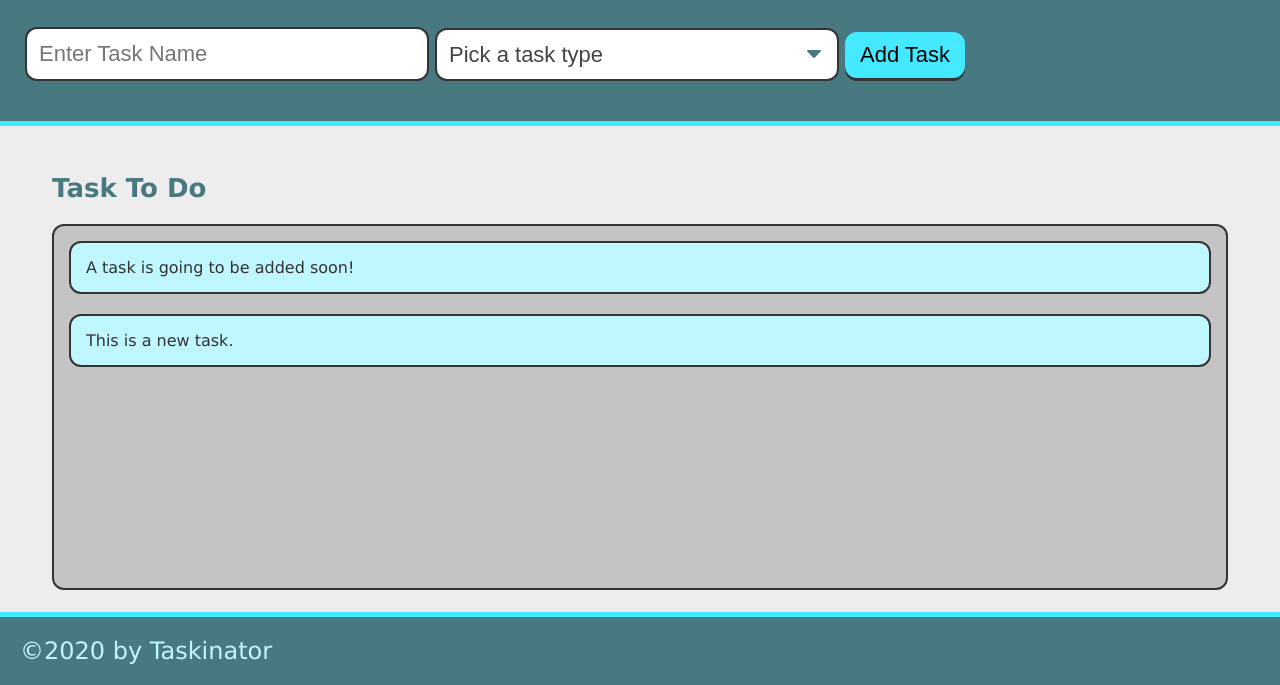
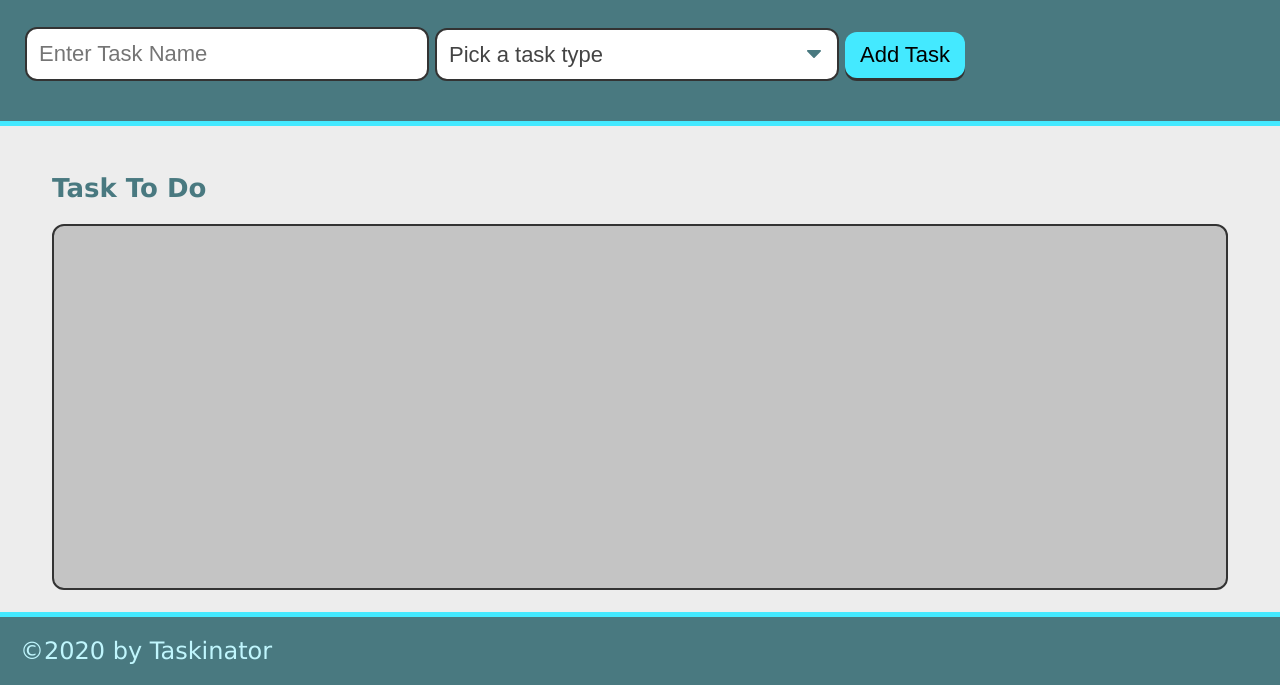
Before and after one commit to Devmadia/taskinator, a plain HTML site: page index.html in a window 1280 px wide. Shown: the part 115-800 px from the top of the page. Drawn offline with Linux system fonts and the light colour scheme.

Commit message:
commented out unnecessary placeholders for visual inspection

```diff
--- a/assets/js/script.js
+++ b/assets/js/script.js
@@ -28,7 +28,7 @@ var createTaskHandler = function(event) {
 
 formEl.addEventListener("submit", createTaskHandler); {
     var listItemEl = document.createElement("li");
-    listItemEl.className = "task-item";
-    listItemEl.textContent = "This is a new task.";
+    // listItemEl.className = "task-item";
+    // listItemEl.textContent = "This is a new task.";
     taskToDoEl.appendChild(listItemEl);
 };
--- a/index.html
+++ b/index.html
@@ -35,7 +35,7 @@
         <section class="task-list-wrapper">
             <h2 class="list-title">Task To Do</h2>
             <ul class="task-list" id="tasks-to-do">
-                <li class="task-item">A task is going to be added soon!</li>
+                <!-- <li class="task-item"></li>-->
             </ul>
         </section>
     </main>
```
